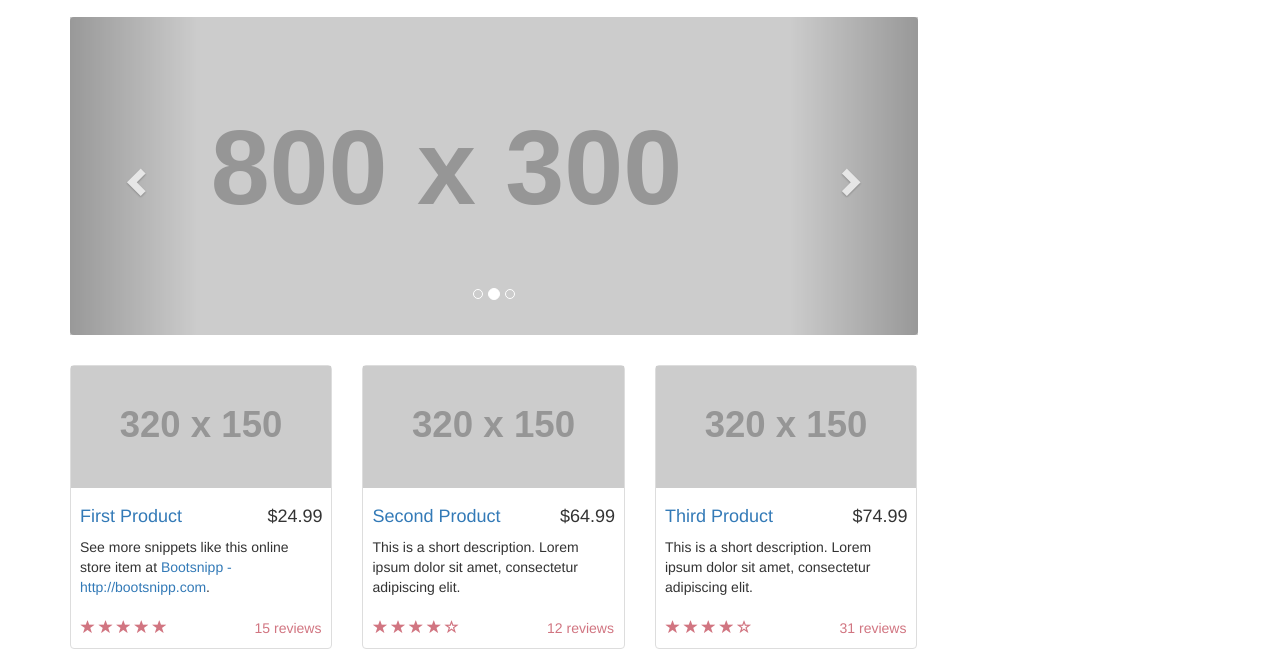
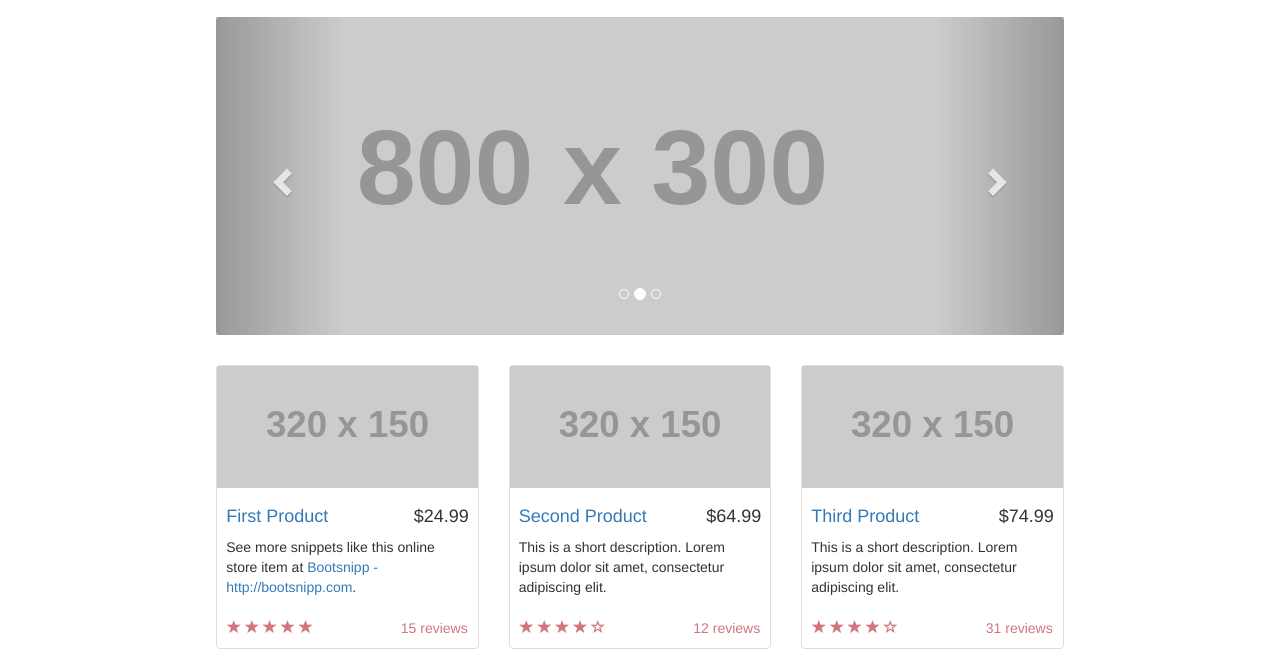
Before and after one commit to Advanced-Software-Engineering-Project/events-calendar, a plain HTML site: page webapp/events/index.html in a window 1280 px wide. Shown: the part 53-720 px from the top of the page. Drawn offline with nearby package versions, Linux system fonts and the light colour scheme; placeholder pictures from the web are drawn by us.

Commit message:
change class name

```diff
--- a/webapp/events/index.html
+++ b/webapp/events/index.html
@@ -65,7 +65,7 @@
 
         <div class="row">
 
-            <div class="col-md-9">
+            <div class="col-md-9 col-centered">
 
                 <div class="row carousel-holder">
 
```
